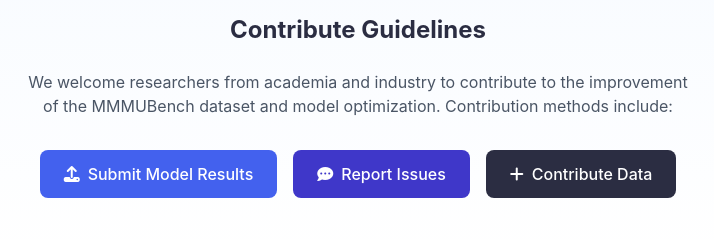
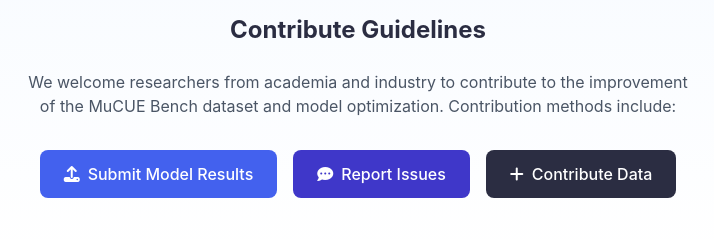
Before and after one commit to Rickey-CS/MuCUE-Bench, a plain HTML site: page index.html in a window 1280 px wide. Shown: the part 6396-6636 px from the top of the page, 282-996 px from the left. Drawn offline with nearby package versions, Linux system fonts and the light colour scheme.

Commit message:
Update index.html

```diff
--- a/index.html
+++ b/index.html
@@ -461,7 +461,7 @@
 
       <div class="mt-16 text-center">
         <h3 class="text-2xl font-bold mb-6 text-dark">Contribute Guidelines</h3>
-        <p class="text-gray-600 max-w-2xl mx-auto mb-8">We welcome researchers from academia and industry to contribute to the improvement of the MMMUBench dataset and model optimization. Contribution methods include:</p>
+        <p class="text-gray-600 max-w-2xl mx-auto mb-8">We welcome researchers from academia and industry to contribute to the improvement of the MuCUE Bench dataset and model optimization. Contribution methods include:</p>
         <div class="flex flex-wrap justify-center gap-4 mt-8">
           <a href="https://github.com/Rickey-CS/MuCUE" class="bg-primary text-white px-6 py-3 rounded-lg font-medium hover:bg-primary/90 transition-colors flex items-center">
             <i class="fas fa-upload mr-2"></i> Submit Model Results
```
